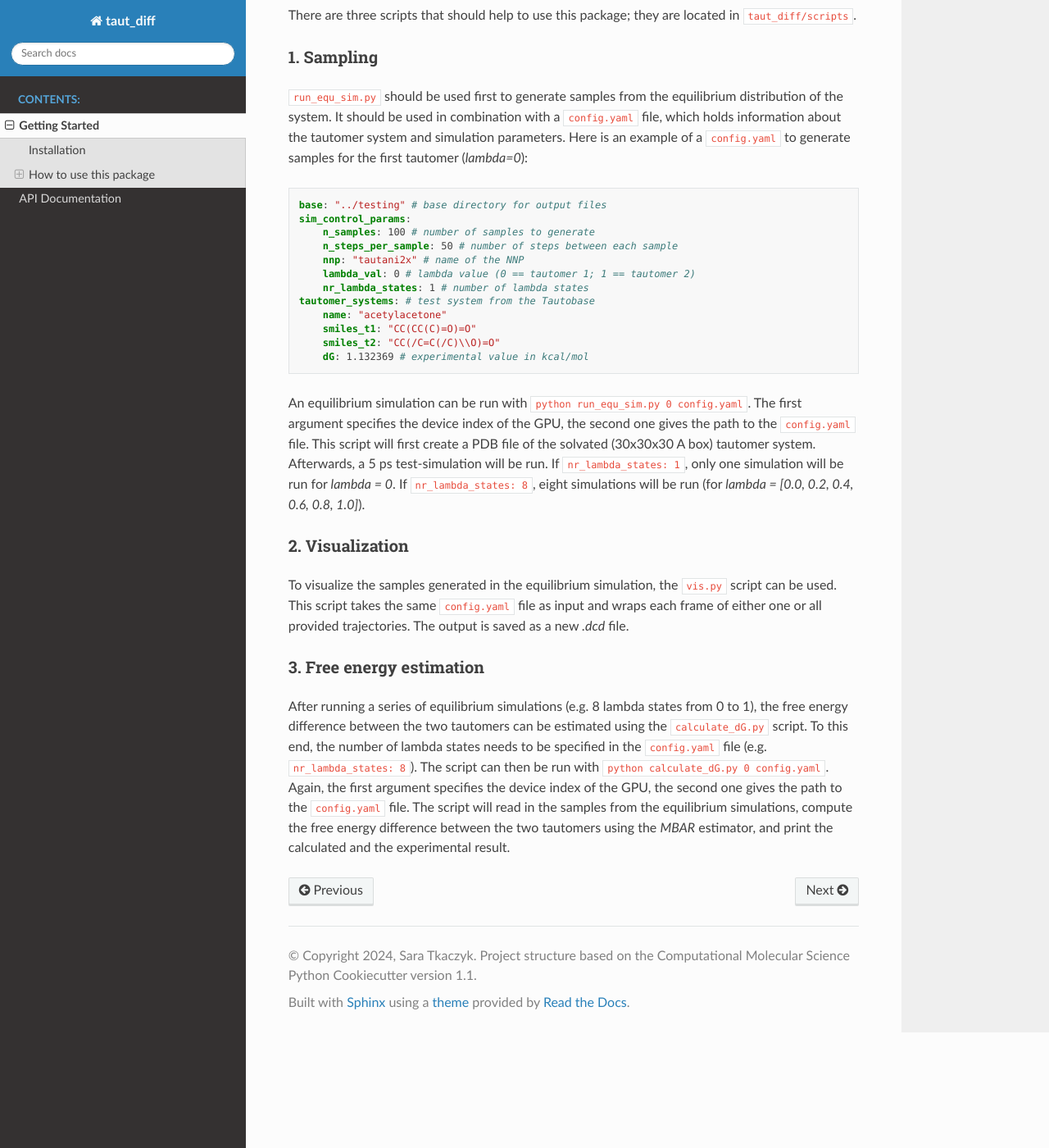
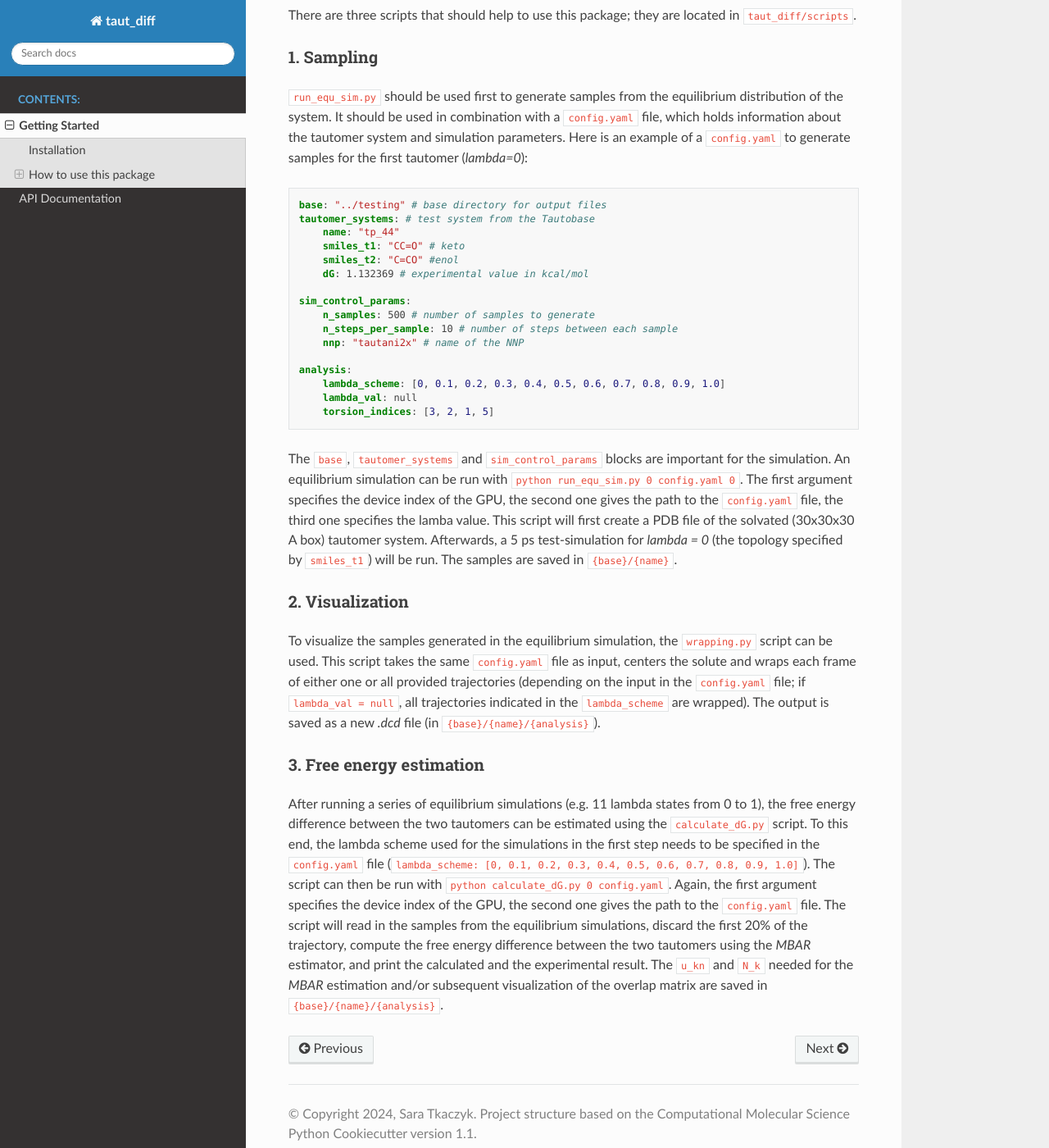
Before and after one commit to saratk1/tautomer_ratios, a Sphinx documentation site: the page built from docs/getting_started.rst, in a window 1280 px wide and 1400 px high, scrolled down 460 px. Shown: the whole window at 82% size. Built offline with Sphinx 7.4.7 and the Read the Docs theme 2.0.0, drawn with Linux system fonts in a browser that asks for light colours; the version number could not be read and is left out.

Commit message:
update documentation

```diff
--- a/docs/getting_started.rst
+++ b/docs/getting_started.rst
@@ -25,31 +25,37 @@ Here is an example of a :code:`config.yaml` to generate samples for the first ta
 .. code:: yaml
 
     base: "../testing" # base directory for output files
-    sim_control_params:
-        n_samples: 100 # number of samples to generate
-        n_steps_per_sample: 50 # number of steps between each sample
-        nnp: "tautani2x" # name of the NNP
-        lambda_val: 0 # lambda value (0 == tautomer 1; 1 == tautomer 2)
-        nr_lambda_states: 1 # number of lambda states
     tautomer_systems: # test system from the Tautobase
-        name: "acetylacetone"
-        smiles_t1: "CC(CC(C)=O)=O"
-        smiles_t2: "CC(/C=C(/C)\\O)=O"
+        name: "tp_44"
+        smiles_t1: "CC=O" # keto
+        smiles_t2: "C=CO" #enol
         dG: 1.132369 # experimental value in kcal/mol
 
-An equilibrium simulation can be run with :code:`python run_equ_sim.py 0 config.yaml`. The first argument specifies the device index of the GPU, the second one gives the path to the :code:`config.yaml` file.
-This script will first create a PDB file of the solvated (30x30x30 A box) tautomer system. Afterwards, a 5 ps test-simulation will be run.
-If ``nr_lambda_states: 1``, only one simulation will be run for `lambda = 0`. If ``nr_lambda_states: 8``, eight simulations will be run (for `lambda = [0.0, 0.2, 0.4, 0.6, 0.8, 1.0]`).
+    sim_control_params:
+        n_samples: 500 # number of samples to generate
+        n_steps_per_sample: 10 # number of steps between each sample
+        nnp: "tautani2x" # name of the NNP
+
+    analysis:
+        lambda_scheme: [0, 0.1, 0.2, 0.3, 0.4, 0.5, 0.6, 0.7, 0.8, 0.9, 1.0]
+        lambda_val: null
+        torsion_indices: [3, 2, 1, 5]
+
+The :code:`base`, :code:`tautomer_systems` and :code:`sim_control_params` blocks are important for the simulation.
+An equilibrium simulation can be run with :code:`python run_equ_sim.py 0 config.yaml 0`. The first argument specifies the device index of the GPU, the second one gives the path to the :code:`config.yaml` file, the third one specifies the lamba value.
+This script will first create a PDB file of the solvated (30x30x30 A box) tautomer system. Afterwards, a 5 ps test-simulation for `lambda = 0` (the topology specified by :code:`smiles_t1`) will be run.
+The samples are saved in :code:`{base}/{name}`.
 
 2. Visualization
 ~~~~~~~~~~~~~~~~~~~~~~~~~~~~~~~~~~~~~~~~~~~~
 
-To visualize the samples generated in the equilibrium simulation, the :code:`vis.py` script can be used. This script takes the same :code:`config.yaml` file as input and wraps each frame of either one or all provided trajectories. The output is saved as a new `.dcd` file.
+To visualize the samples generated in the equilibrium simulation, the :code:`wrapping.py` script can be used. This script takes the same :code:`config.yaml` file as input, centers the solute and wraps each frame of either one or all provided trajectories (depending on the input in the :code:`config.yaml` file; if :code:`lambda_val = null`, all trajectories indicated in the :code:`lambda_scheme` are wrapped). The output is saved as a new `.dcd` file (in :code:`{base}/{name}/{analysis}`).
 
 3. Free energy estimation
 ~~~~~~~~~~~~~~~~~~~~~~~~~~~~~~~~~~~~~~~~~~~~
 
-After running a series of equilibrium simulations (e.g. 8 lambda states from 0 to 1), the free energy difference between the two tautomers can be estimated using the :code:`calculate_dG.py` script.
-To this end, the number of lambda states needs to be specified in the :code:`config.yaml` file (e.g. ``nr_lambda_states: 8``).
+After running a series of equilibrium simulations (e.g. 11 lambda states from 0 to 1), the free energy difference between the two tautomers can be estimated using the :code:`calculate_dG.py` script.
+To this end, the lambda scheme used for the simulations in the first step needs to be specified in the :code:`config.yaml` file (``lambda_scheme: [0, 0.1, 0.2, 0.3, 0.4, 0.5, 0.6, 0.7, 0.8, 0.9, 1.0]``).
 The script can then be run with :code:`python calculate_dG.py 0 config.yaml`. Again, the first argument specifies the device index of the GPU, the second one gives the path to the :code:`config.yaml` file.
-The script will read in the samples from the equilibrium simulations, compute the free energy difference between the two tautomers using the `MBAR` estimator, and print the calculated and the experimental result.
+The script will read in the samples from the equilibrium simulations, discard the first 20% of the trajectory, compute the free energy difference between the two tautomers using the `MBAR` estimator, and print the calculated and the experimental result.
+The ``u_kn`` and ``N_k`` needed for the `MBAR` estimation and/or subsequent visualization of the overlap matrix are saved in :code:`{base}/{name}/{analysis}`.
```
